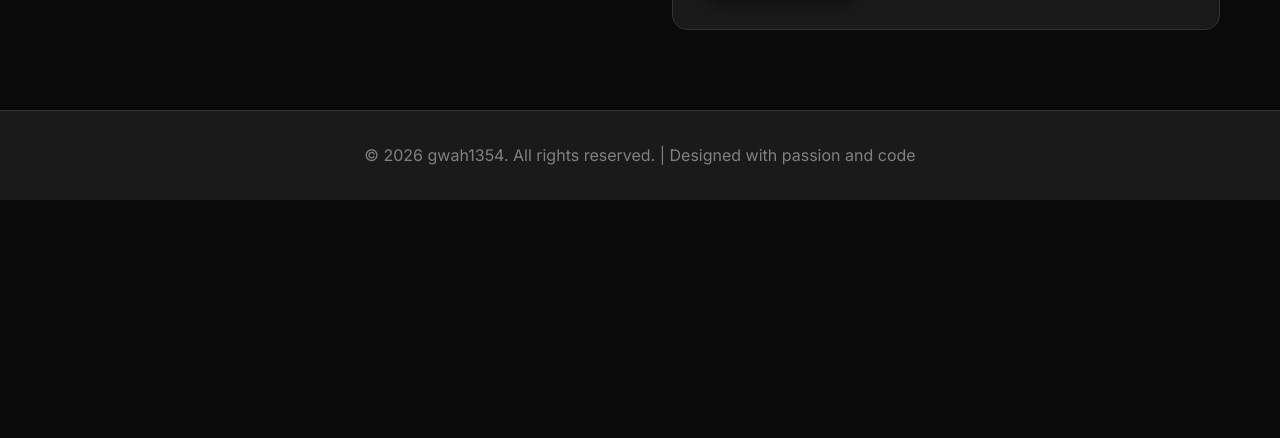
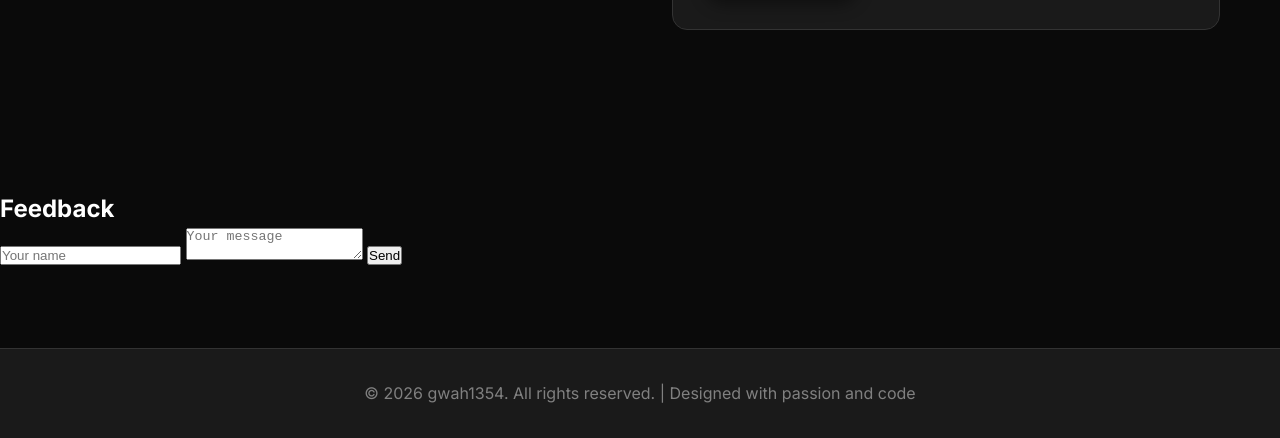
Before and after one commit to gwah1354/gwah1354, a plain HTML site: page index.html in a window 1280 px wide. Shown: the part 3636-4074 px from the top of the page. Before the commit the page ends 3836 px from the top, so only its background shows below. Drawn offline with nearby package versions, Linux system fonts and the light colour scheme.

Commit message:
added supabase

```diff
--- a/index.html
+++ b/index.html
@@ -8,6 +8,38 @@
     <link href="https://fonts.googleapis.com/css2?family=Inter:wght@300;400;500;600;700&family=JetBrains+Mono:wght@400;500&display=swap" rel="stylesheet">
     <link rel="stylesheet" href="https://cdnjs.cloudflare.com/ajax/libs/font-awesome/6.4.0/css/all.min.css">
 </head>
+<script src="https://cdn.jsdelivr.net/npm/@supabase/supabase-js@2"></script>
+<script>
+  const SUPABASE_URL = "https://xktbjiugcncidtthirrk.supabase.co/";
+  const SUPABASE_ANON_KEY = "sb_publishable_8lQO1d0ayg3zhGJIq-2i4g_jfCzBdQD";
+
+  const supabase = supabase.createClient(
+    SUPABASE_URL,
+    SUPABASE_ANON_KEY
+  );
+
+  async function submitFeedback() {
+    const name = document.getElementById("fb-name").value;
+    const message = document.getElementById("fb-message").value;
+
+    if (!name || !message) {
+      alert("Fill everything pls");
+      return;
+    }
+
+    const { error } = await supabase
+      .from("feedback")
+      .insert([{ name, message }]);
+
+    if (error) {
+      alert("Error sending feedback");
+      console.error(error);
+    } else {
+      alert("Feedback sent 🚀");
+    }
+  }
+</script>
+
 <body>
     <!-- Navigation -->
     <nav class="navbar">
@@ -334,6 +366,14 @@
         </div>
     </section>
 
+    <section id="feedback">
+  <h2>Feedback</h2>
+  <input id="fb-name" placeholder="Your name" />
+  <textarea id="fb-message" placeholder="Your message"></textarea>
+  <button onclick="submitFeedback()">Send</button>
+</section>
+
+
     <!-- Footer -->
     <footer class="footer">
         <div class="container">
```
